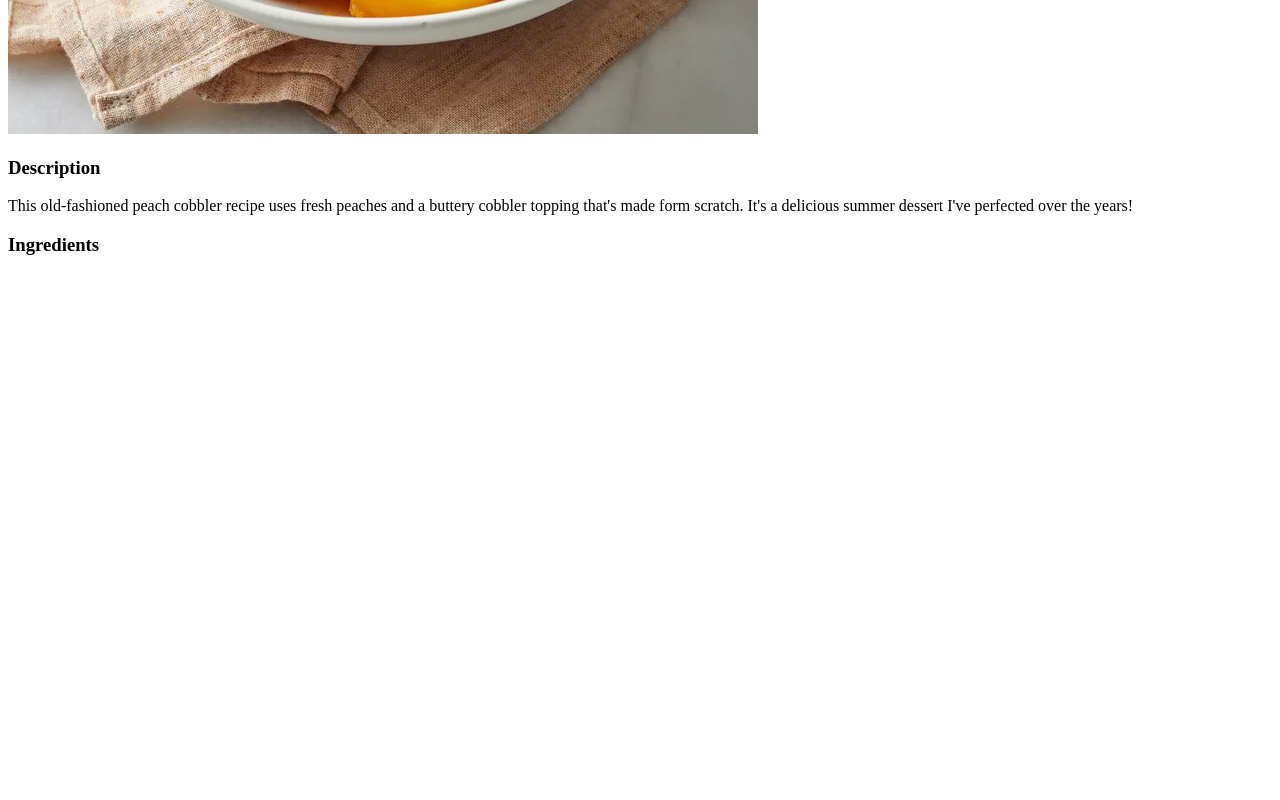
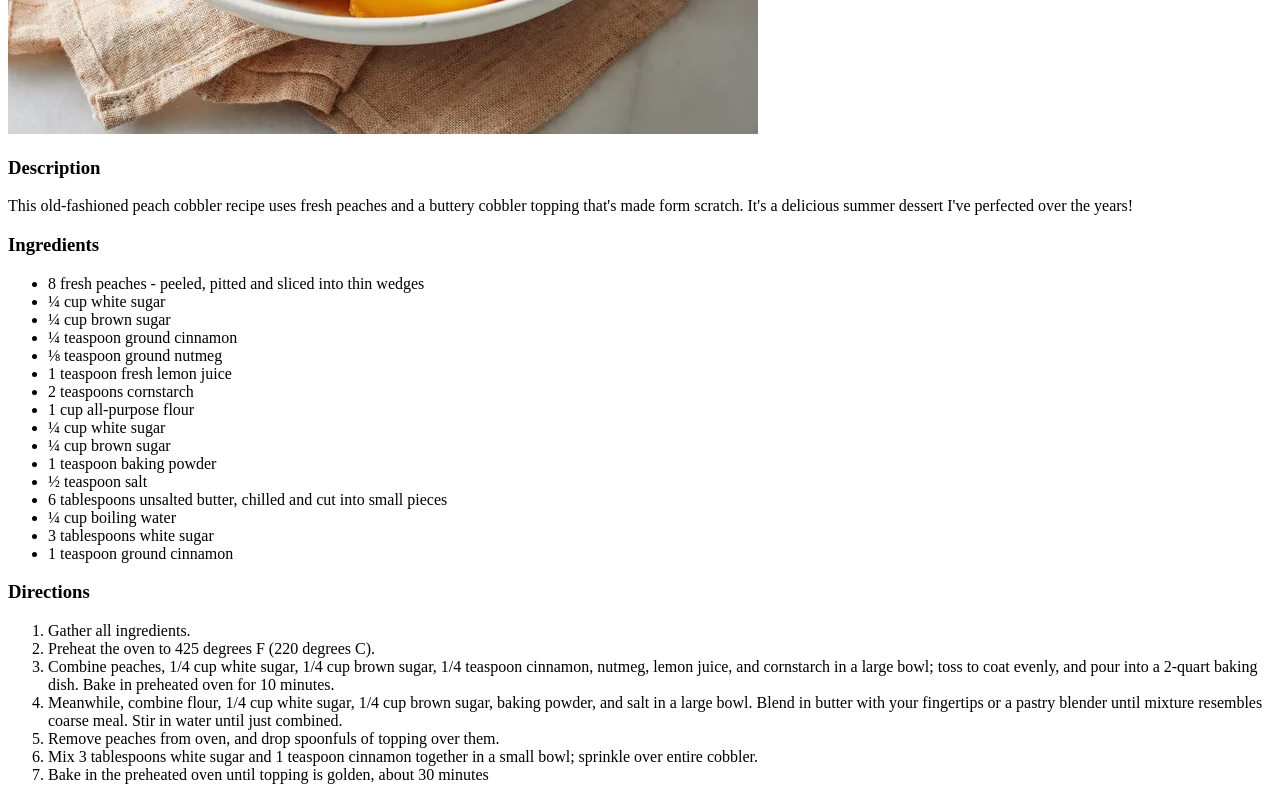
Before and after one commit to T8KNaps/odin-recipes, a plain HTML site: page recipes/peach-cobbler.html in a window 1280 px wide. Shown: the part 509-1309 px from the top of the page. Before the commit the page ends 800 px from the top, so only its background shows below. Drawn offline with Linux system fonts and the light colour scheme.

Commit message:
Add cooking directions to two pages
Add to black-eyed-peas and peach-cobbler pages

```diff
--- a/recipes/peach-cobbler.html
+++ b/recipes/peach-cobbler.html
@@ -18,5 +18,57 @@
             over the years!
         </p>
         <h3>Ingredients</h3>
+        <p>
+            <ul>
+                <li>8 fresh peaches - peeled, pitted and sliced into thin wedges</li>
+                <li>¼ cup white sugar</li>
+                <li>¼ cup brown sugar</li>
+                <li>¼ teaspoon ground cinnamon</li>
+                <li>⅛ teaspoon ground nutmeg</li>
+                <li>1 teaspoon fresh lemon juice</li>
+                <li>2 teaspoons cornstarch</li>
+                <li>1 cup all-purpose flour</li>
+                <li>¼ cup white sugar</li>
+                <li>¼ cup brown sugar</li>
+                <li>1 teaspoon baking powder</li>
+                <li>½ teaspoon salt</li>
+                <li>6 tablespoons unsalted butter,
+                    chilled and cut into small pieces</li>
+                <li>¼ cup boiling water</li>
+                <li>3 tablespoons white sugar</li>
+                <li>1 teaspoon ground cinnamon</li>
+            </ul>
+        </p>
+        <h3>Directions</h3>
+        <p>
+            <ol>
+                <li>Gather all ingredients.</li>
+                <li>Preheat the oven to 425 degrees
+                    F (220 degrees C).</li>
+                <li>Combine peaches, 1/4 cup white
+                    sugar, 1/4 cup brown sugar,
+                    1/4 teaspoon cinnamon, nutmeg,
+                    lemon juice, and cornstarch in a
+                    large bowl; toss to coat evenly,
+                    and pour into a 2-quart baking
+                    dish. Bake in preheated oven for
+                    10 minutes.</li>
+                <li>Meanwhile, combine flour, 1/4 cup
+                    white sugar, 1/4 cup brown sugar,
+                    baking powder, and salt in a large
+                    bowl. Blend in butter with your
+                    fingertips or a pastry blender until
+                    mixture resembles coarse meal.
+                    Stir in water until just combined.</li>
+                <li>Remove peaches from oven, and drop
+                    spoonfuls of topping over them.</li>
+                <li>
+                    Mix 3 tablespoons white sugar and
+                    1 teaspoon cinnamon together in a
+                    small bowl; sprinkle over entire cobbler.</li>
+                <li>Bake in the preheated oven until topping
+                    is golden, about 30 minutes</li>
+            </ol>
+        </p>
     </body>
 </html>
```
Also changed, not shown: recipes/black-eyed-peas.html (+40 -1 lines).
